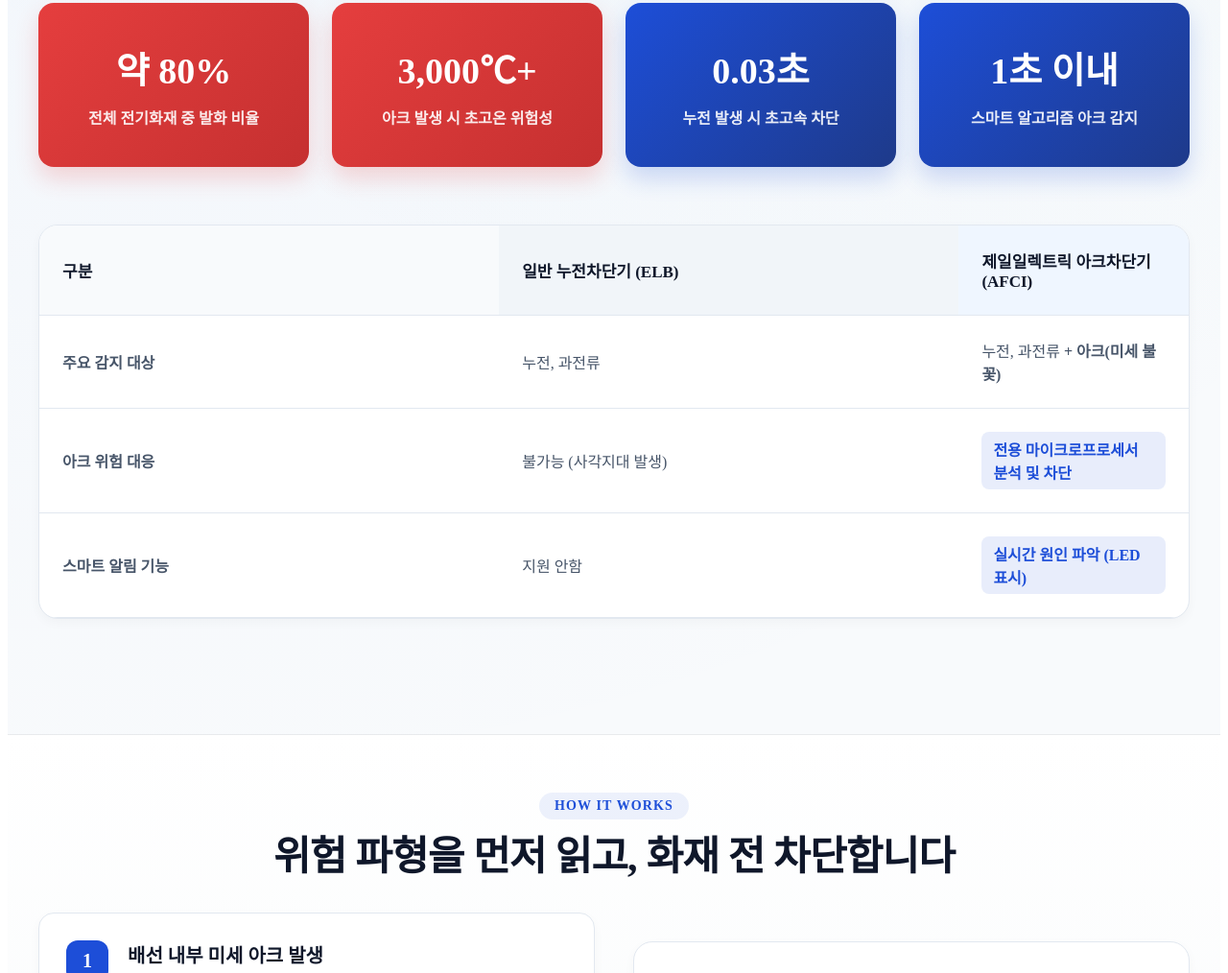
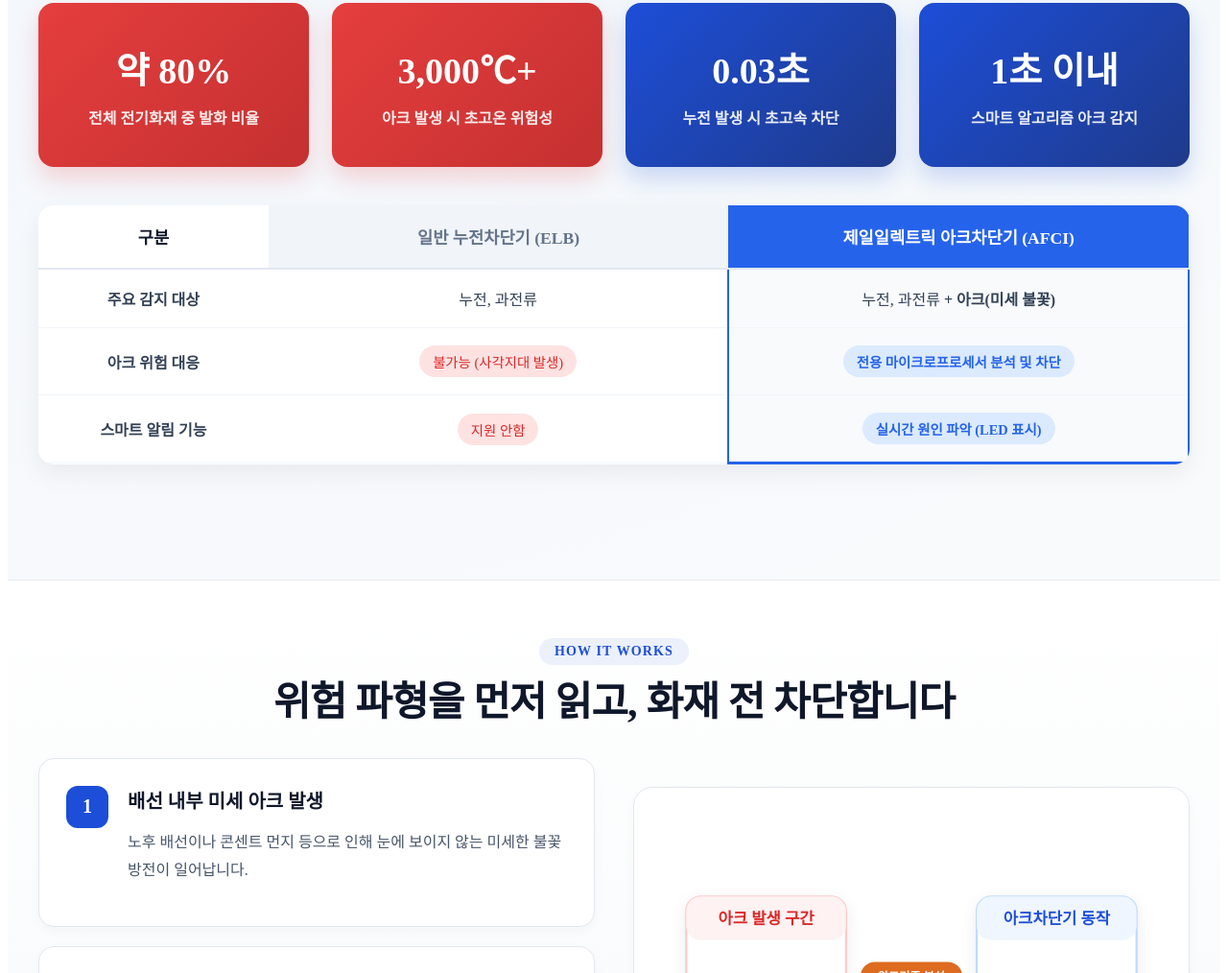
Before and after one commit to eanblue1004/eanblue1004.github.io, a plain HTML site: page arc_breaker.html in a window 1280 px wide. Shown: the part 2361-3375 px from the top of the page at 96% size. Drawn offline with Linux system fonts and the light colour scheme.

Commit message:
arc breaker page update

```diff
--- a/arc_breaker.html
+++ b/arc_breaker.html
@@ -64,13 +64,59 @@
         .arc2-stat.danger { background: linear-gradient(135deg, var(--red), #c53030); box-shadow: 0 12px 24px rgba(229, 62, 62, 0.2); }
         .arc2-stat span { color: rgba(255,255,255,0.9); font-size: 16px; font-weight: 600; }
 
-        .arc2-compare-wrap { background: var(--card); border: 1px solid var(--line); border-radius: var(--radius); overflow: hidden; box-shadow: var(--shadow-sm); margin-top: 60px; }
-        .arc2-compare { width: 100%; border-collapse: collapse; text-align: left; }
-        .arc2-compare th, .arc2-compare td { padding: 24px; border-bottom: 1px solid var(--line); vertical-align: middle; }
-        .arc2-compare th { background: var(--bg); color: var(--text); font-size: 17px; font-weight: 700; width: 20%; }
-        .arc2-compare td { color: var(--sub); font-size: 16px; width: 40%; }
-        .arc2-yes { color: var(--primary); font-weight: 800; background: rgba(29,78,216,0.1); padding: 6px 12px; border-radius: 8px; display: inline-block; }
-        .arc2-no { color: var(--sub); font-weight: 500; }
+        .arc2-compare-wrap {
+			width: 100%;
+		  margin: 0 auto;
+		  background: #ffffff;
+		  border-radius: 16px; /* 표 전체 모서리를 둥글게 */
+		  box-shadow: 0 10px 25px rgba(0,0,0,0.06); /* 홈페이지 느낌이 나도록 부드러운 그림자 추가 */
+		  overflow: hidden; /* 둥근 모서리 밖으로 선이 삐져나오지 않게 방지 */ }
+		.arc2-compare {
+			width: 100%;
+			border-collapse: collapse;
+			text-align: center; }
+        .arc2-compare th {
+			padding: 20px 15px; /* 제목 칸을 좀 더 넉넉하고 시원하게 */
+			font-size: 1.1em;
+			border-bottom: 2px solid #e2e8f0; }
+        .arc2-compare td {
+			border-bottom: 1px solid #f1f5f9; /* 가로줄을 연하게 설정하여 깔끔함 강조 */
+			padding: 18px 15px;
+			color: #334155; }
+        .arc2-yes {
+			background-color: #dbeafe; /* 연한 파란 배경 */
+			color: #2563eb;            /* 진한 파란 글씨 */
+			font-weight: bold;
+			padding: 6px 14px;
+			border-radius: 20px;
+			font-size: 0.9em;
+			display: inline-block; }
+        .arc2-no {
+			background-color: #fee2e2; /* 연한 빨간 배경 */
+			  color: #dc2626;            /* 진한 빨간 글씨 */
+			  padding: 6px 14px;
+			  border-radius: 20px;       /* 알약처럼 둥글게 */
+			  font-size: 0.9em;
+			  display: inline-block;     /* 배경색이 글자 크기에 맞춰 예쁘게 감싸지도록 */ }
+			      /* [핵심] 아크차단기를 주인공으로 만들어주는 강조 스타일 */
+		.highlight-header {
+		  background-color: #2563eb !important; /* 신뢰감을 주는 짙은 파란색 */
+		  color: #ffffff !important;            /* 글자는 눈에 띄게 흰색 */
+		  font-weight: bold;
+		}
+		.highlight-cell {
+		  background-color: #f8fafc; /* 내용칸 배경은 눈이 편안한 색상 */
+		  border-left: 2px solid #2563eb; /* 양 옆에 굵은 파란색 선을 그어 기둥처럼 묶어줌 */
+		  border-right: 2px solid #2563eb;
+		}
+		/* 표의 마지막 줄 아크차단기 칸 아래쪽 선 깔끔하게 마무리 */
+		.arc2-compare tbody tr:last-child .highlight-cell {
+		  border-bottom: 3px solid #2563eb;
+		}
+		.normal-header {
+		  background-color: #f1f5f9;
+		  color: #64748b;
+		}
 
         .arc2-flow-wrap { display: grid; grid-template-columns: 1fr 1fr; gap: 40px; align-items: center; }
         .arc2-flow-steps { display: grid; gap: 20px; }
@@ -249,34 +295,40 @@
             </div>
           </div>
 
-          <div class="arc2-compare-wrap">
+          <div class="arc2-compare-wrap" style="margin-top: 40px;">
             <table class="arc2-compare">
+				<colgroup>
+					<col style="width: 20%;"> <!-- 첫 번째 '구분' 칸의 너비를 20%로 설정 -->
+					<col style="width: 40%;"> <!-- 두 번째 '누전차단기' 칸의 너비를 40%로 설정 -->
+					<col style="width: 40%;"> <!-- 세 번째 '아크차단기' 칸의 너비를 40%로 설정 -->
+				</colgroup>
               <thead>
                 <tr>
                   <th>구분</th>
-                  <th style="background:#f1f5f9;">일반 누전차단기 (ELB)</th>
-                  <th style="background:#eff6ff;">제일일렉트릭 아크차단기 (AFCI)</th>
+                  <th class="normal-header">일반 누전차단기 (ELB)</th>
+                  <th class="highlight-header">제일일렉트릭 아크차단기 (AFCI)</th>
                 </tr>
               </thead>
               <tbody>
                 <tr>
                   <td><strong>주요 감지 대상</strong></td>
                   <td>누전, 과전류</td>
-                  <td>누전, 과전류 <strong>+ 아크(미세 불꽃)</strong></td>
+                  <td class="highlight-cell">누전, 과전류 <strong>+ 아크(미세 불꽃)</strong></td>
                 </tr>
                 <tr>
                   <td><strong>아크 위험 대응</strong></td>
                   <td><span class="arc2-no">불가능 (사각지대 발생)</span></td>
-                  <td><span class="arc2-yes">전용 마이크로프로세서 분석 및 차단</span></td>
+                  <td class="highlight-cell"><span class="arc2-yes">전용 마이크로프로세서 분석 및 차단</span></td>
                 </tr>
                 <tr>
                   <td><strong>스마트 알림 기능</strong></td>
                   <td><span class="arc2-no">지원 안함</span></td>
-                  <td><span class="arc2-yes">실시간 원인 파악 (LED 표시)</span></td>
+                  <td class="highlight-cell"><span class="arc2-yes">실시간 원인 파악 (LED 표시)</span></td>
                 </tr>
               </tbody>
             </table>
           </div>
+    </div>
         </div>
       </div>
 
```
